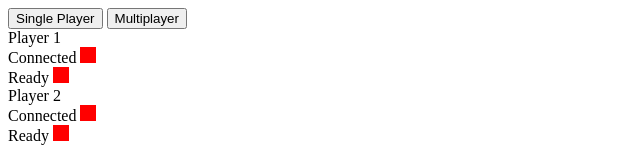
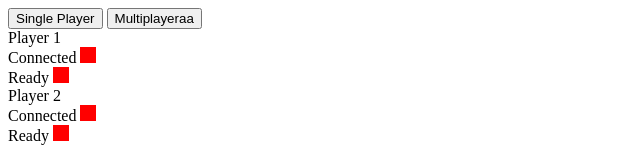
Before and after one commit to omnivera/battleship, a website: page public/index.html in a window 1280 px wide. Shown: the top 162 px of the page, 0-640 px from the left. Drawn offline with nearby package versions, Linux system fonts and the light colour scheme.

Commit message:
Update index.html

```diff
--- a/public/index.html
+++ b/public/index.html
@@ -10,7 +10,7 @@
   <body>
 
     <button id="singlePlayerButton">Single Player</button>
-    <button id="multiPlayerButton">Multiplayer</button>
+    <button id="multiPlayerButton">Multiplayeraa</button>
 
     <div class="player p1">
       Player 1
```
